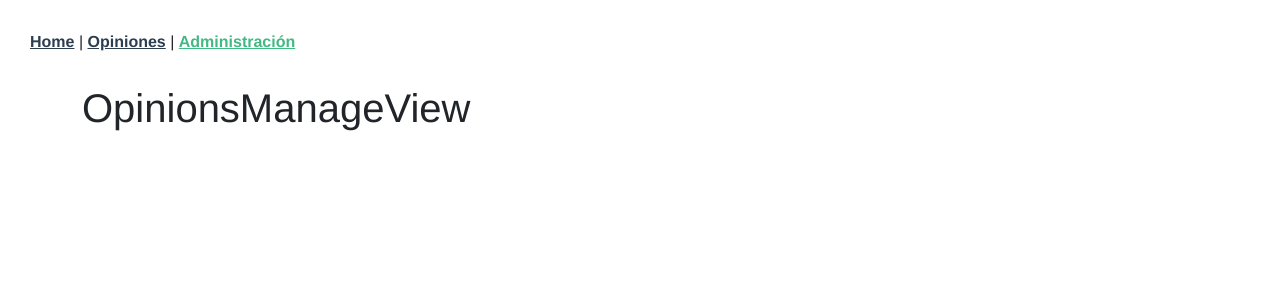
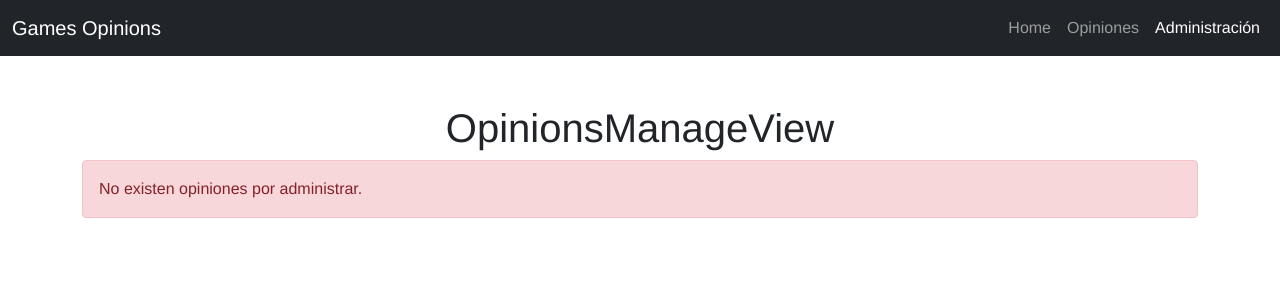
Before and after one commit to mancillapedro/games-opinion-site, a Vue app: page /opinions/manage in a window 1280 px wide. Shown: the top 300 px of the page. Built offline with nearby package versions, Linux system fonts and the light colour scheme.

Commit message:
collapse and navbar

```diff
--- a/src/App.vue
+++ b/src/App.vue
@@ -1,18 +1,18 @@
 <template>
   <div id="app">
-    <header>
-      <nav>
-        <router-link to="/" v-text="`Home`" /> |
-        <router-link to="/opinions" v-text="`Opiniones`" /> |
-        <router-link to="/opinions/manage" v-text="`Administración`" />
-      </nav>
-    </header>
+    <navbar-component />
     <main class="container">
       <router-view />
     </main>
   </div>
 </template>
-
+<script>
+import NavbarComponent from "./components/NavbarComponent.vue";
+export default {
+  components: { NavbarComponent },
+  name: "App",
+};
+</script>
 <style lang="scss">
 @import "@/assets/custom-vars";
 @import "~bootstrap/scss/bootstrap";
@@ -22,14 +22,4 @@
   -webkit-font-smoothing: antialiased;
   -moz-osx-font-smoothing: grayscale;
 }
-nav {
-  padding: 30px;
-  a {
-    font-weight: bold;
-    color: #2c3e50;
-    &.router-link-exact-active {
-      color: #42b983;
-    }
-  }
-}
 </style>
--- a/src/components/BodyForm.vue
+++ b/src/components/BodyForm.vue
@@ -1,5 +1,5 @@
 <template>
-  <ul id="BodyForm">
+  <ul class="list-unstyled" id="BodyForm">
     <li class="mb-3">
       <label
         for="exampleFormControlInput1"
@@ -65,10 +65,4 @@ export default {
 </script>
 
 <style lang="scss" scoped>
-ul {
-  padding: 0;
-  li {
-    list-style: none;
-  }
-}
 </style>
--- a/src/components/ModalWithForm.vue
+++ b/src/components/ModalWithForm.vue
@@ -15,6 +15,8 @@
             class="btn-close"
             data-bs-dismiss="modal"
             aria-label="Close"
+            @click.stop="clearInputs"
+
           />
         </div>
         <div class="modal-body">
@@ -26,6 +28,7 @@
             class="btn btn-secondary"
             data-bs-dismiss="modal"
             v-text="`Cerrar`"
+            @click.stop="clearInputs"
           />
           <button type="submit" class="btn btn-primary" v-text="`Guardar`" />
         </div>
@@ -55,10 +58,13 @@ export default {
     validateInput() {
       console.log(this.nombre, this.opinion);
     },
+    clearInputs() {
+      this.nombre = "";
+      this.opinion = "";
+    },
     addOpinion() {
       console.log(this.nombre, this.opinion);
-      this.nombre = "";
-      this.opinion = "";
+      this.clearInputs();
     },
   },
   // watch: {},
--- /dev/null
+++ b/src/components/NavbarComponent.vue
@@ -0,0 +1,52 @@
+<template>
+  <header id="NavbarComponent" class="mb-5">
+    <nav class="navbar navbar-expand-lg navbar-dark bg-dark">
+      <div class="container-fluid">
+        <router-link to="/" v-text="`Games Opinions`" class="navbar-brand" />
+        <button
+          class="navbar-toggler"
+          type="button"
+          data-bs-toggle="collapse"
+          data-bs-target="#navbarSupportedContent"
+          aria-controls="navbarSupportedContent"
+          aria-expanded="false"
+          aria-label="Toggle navigation"
+        >
+          <span class="navbar-toggler-icon" />
+        </button>
+        <div class="collapse navbar-collapse" id="navbarSupportedContent">
+          <ul class="navbar-nav ms-auto mb-2 mb-lg-0">
+            <li class="nav-item">
+              <router-link to="/" class="nav-link" v-text="`Home`" />
+            </li>
+            <li class="nav-item">
+              <router-link to="/opinions" class="nav-link" v-text="`Opiniones`" />
+            </li>
+            <li class="nav-item">
+              <router-link to="/opinions/manage" class="nav-link" v-text="`Administración`" />
+            </li>
+          </ul>
+        </div>
+      </div>
+    </nav>
+  </header>
+</template>
+
+<script>
+export default {
+  name: "NavbarComponent",
+  // props: {},
+  // data(){}
+  // computed: {},
+  // methods: {}
+  // watch: {},
+  // components: {},
+  // mixins: [],
+  // filters: {},
+  // -- Lifecycle Methods
+  // -- End Lifecycle Methods
+};
+</script>
+
+<style lang="scss" scoped>
+</style>
--- a/src/router/index.js
+++ b/src/router/index.js
@@ -34,7 +34,8 @@ const routes = [
 const router = new VueRouter({
   mode: 'history',
   base: process.env.BASE_URL,
-  routes
+  routes,
+  linkExactActiveClass: 'active'
 })
 
 export default router
--- a/src/store/index.js
+++ b/src/store/index.js
@@ -8,7 +8,10 @@ Vue.use(Vuex)
 export default new Vuex.Store({
   state: {
     games: games,
-    opinions: []
+    opinions: [
+      { game: 'elgtaX', name: 'pedro', opinion: 'weno el juego' },
+      { game: 'portal', name: 'elpablo', opinion: 'no se no lo e juago' }
+    ]
   },
   getters: {
   },
--- a/src/views/HomeView.vue
+++ b/src/views/HomeView.vue
@@ -1,5 +1,7 @@
 <template>
-  <section class="row row-cols-1 row-cols-md-3 g-4">
+  <section>
+    <h1 class="text-center mb-5" v-text="`Lista de Juegos Disponibles`"/>
+    <div class="row row-cols-1 row-cols-md-3 g-4">
       <div
         class="col"
         v-for="(game, indexGame) in games"
@@ -16,6 +18,7 @@
         />
       </div>
       <modal-with-form :idModal="idModal" :nameGame="titleModal" />
+    </div>
   </section>
 </template>
 <script>
@@ -31,14 +34,14 @@ export default {
   },
   data() {
     return {
-      idModal:'ModalWithForm',
+      idModal: "ModalWithForm",
       titleModal: "",
     };
   },
   computed: {
     ...mapState(["games"]),
-    buttonModal(){
-      return `<button type="button" class="btn btn-primary" data-bs-toggle="modal" data-bs-target="#${this.idModal}">Opinar</button>`
+    buttonModal() {
+      return `<button type="button" class="btn btn-primary" data-bs-toggle="modal" data-bs-target="#${this.idModal}">Opinar</button>`;
     },
   },
   methods: {
--- a/src/views/OpinionsManageView.vue
+++ b/src/views/OpinionsManageView.vue
@@ -1,6 +1,7 @@
 <template>
   <div id="OpinionsManageView">
-    <h1 v-text="`OpinionsManageView`" />
+    <h1 class="text-center" v-text="`OpinionsManageView`" />
+    <div class="alert alert-danger" role="alert" v-text="`No existen opiniones por administrar.`" />
   </div>
 </template>
 
--- a/src/views/OpinionsView.vue
+++ b/src/views/OpinionsView.vue
@@ -1,8 +1,40 @@
 <template>
-  <div id="OpinionsView">
-    <h1 v-text="`OpinionsView`" />
-    <h2>{{opinions}}</h2>
-  </div>
+  <section id="OpinionsView">
+    <h1 class="text-center" v-text="`Lista de Opiniones`" />
+    <div class="accordion" id="accordionExample">
+      <div class="accordion-item" v-for="(opinion, i) in opinions" :key="i">
+        <h2 class="accordion-header" :id="i">
+          <button
+            class="accordion-button bg-ligth"
+            :class="{ collapsed: i != 0 }"
+            type="button"
+            data-bs-toggle="collapse"
+            :data-bs-target="'#collapse' + i"
+            :aria-expanded="i == 0"
+            :aria-controls="'collapse' + i"
+            v-text="accordionButton(opinion.name, opinion.game)"
+          />
+        </h2>
+        <div
+          :id="'collapse' + i"
+          class="accordion-collapse collapse"
+          :class="{ show: i == 0 }"
+          :aria-labelledby="i"
+          data-bs-parent="#accordionExample"
+        >
+          <div class="accordion-body">
+            <strong>Opinion: </strong> {{ opinion.opinion }}
+          </div>
+        </div>
+      </div>
+    </div>
+    <div
+      v-if="!opinions[0]"
+      class="alert alert-danger"
+      role="alert"
+      v-text="`No existen opiniones por mostrar.`"
+    />
+  </section>
 </template>
 
 <script>
@@ -14,7 +46,11 @@ export default {
   computed: {
     ...mapState(["opinions"]),
   },
-  // methods: {}
+  methods: {
+    accordionButton(name, game) {
+      return `Opinión creada por: ${name}. Para el juego: ${game}`;
+    },
+  },
   // watch: {},
   // components: {},
   // mixins: [],
@@ -25,4 +61,7 @@ export default {
 </script>
 
 <style lang="scss" scoped>
+.collapsed {
+  background-color: rgba(150, 150, 255, 0.05);
+}
 </style>
```
Lines whose indentation alone changed are shown as unchanged.
